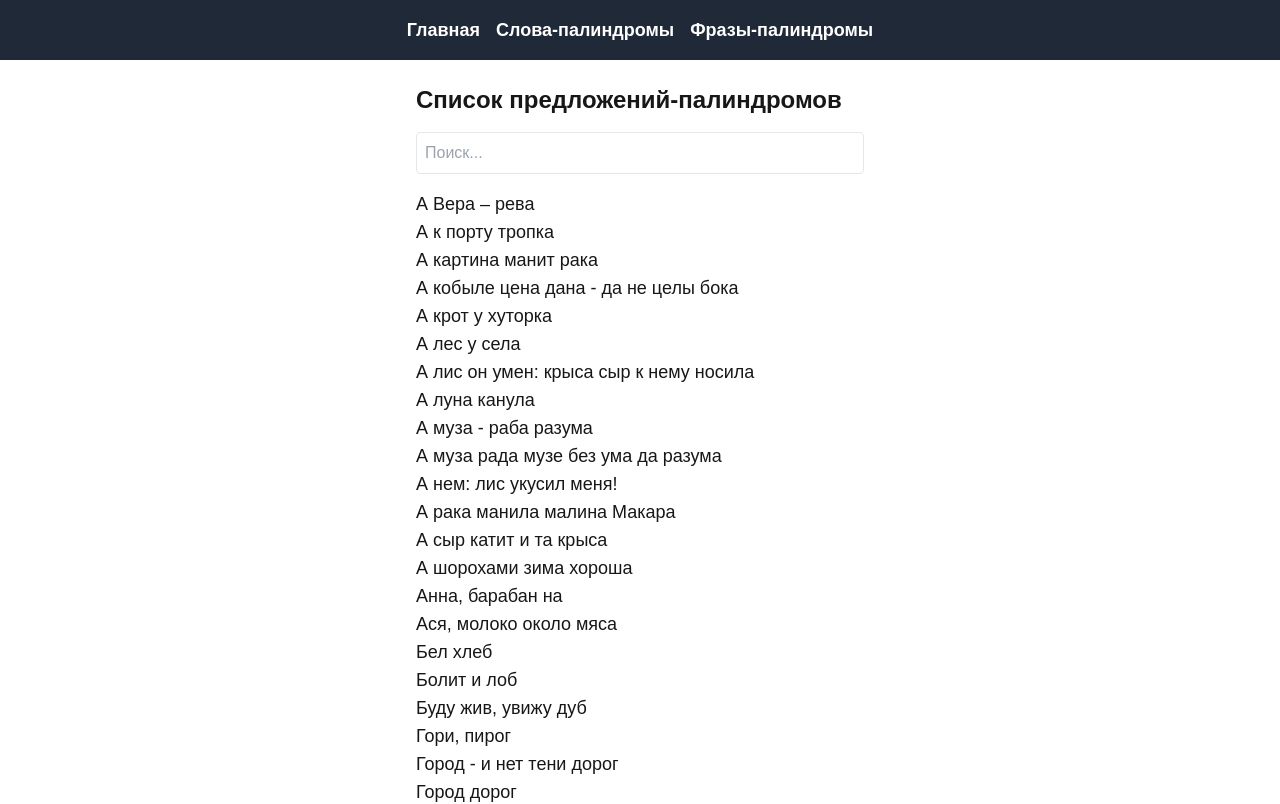
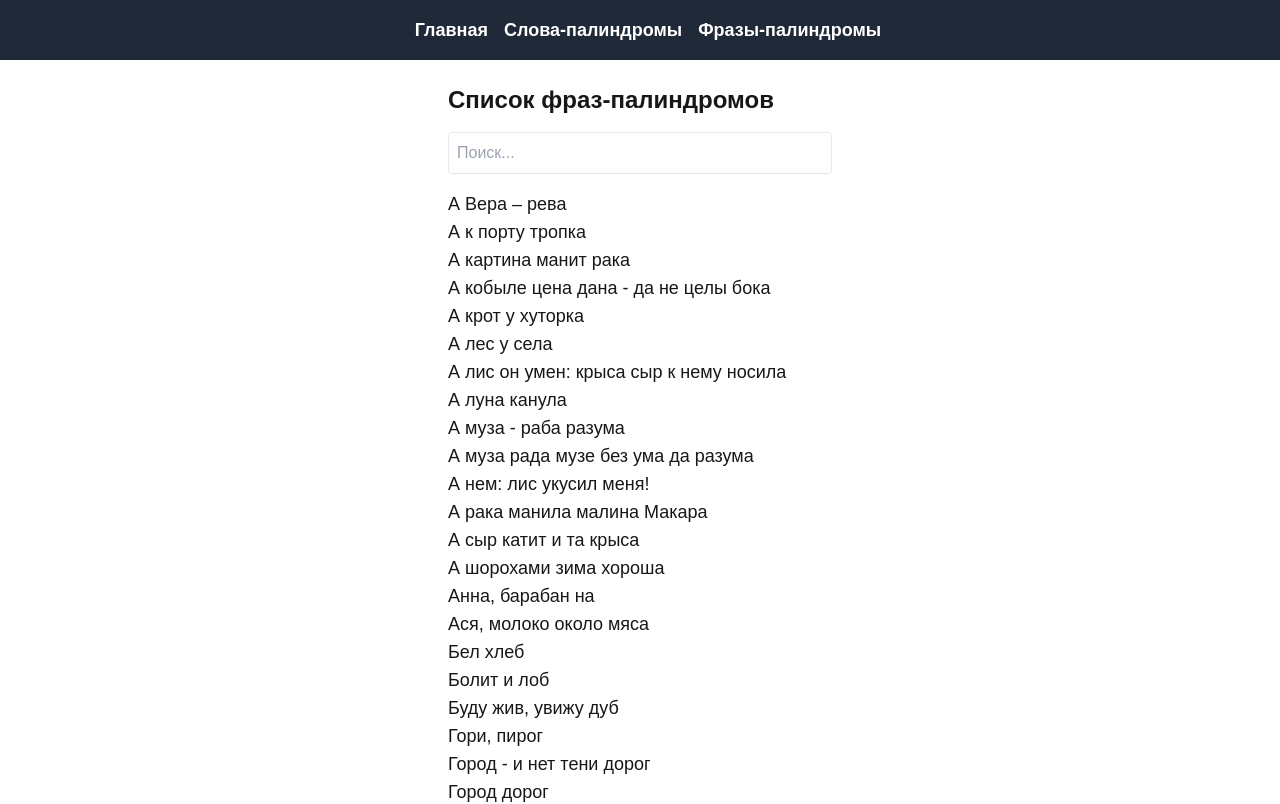
Before and after one commit to MatveiFedkovich/palindrome2.0, a Next.js app: page /sentences in a window 1280 px wide. Shown: the top 804 px of the page. Built offline with nearby package versions, Linux system fonts and the light colour scheme.

Commit message:
add: paddings

```diff
--- a/components/Navbar.js
+++ b/components/Navbar.js
@@ -3,9 +3,9 @@ import Link from 'next/link';
 const Navbar = () => {
   return (
     <nav className="w-full py-4 bg-gray-800 text-white flex justify-center space-x-4">
-      <Link href="/" className="text-lg font-semibold">Главная</Link>
+      <Link href="/" className="text-lg font-semibold ml-4">Главная</Link>
       <Link href="/dictionary" className="text-lg font-semibold">Слова-палиндромы</Link>
-      <Link href="/sentences" className="text-lg font-semibold">Фразы-палиндромы</Link>
+      <Link href="/sentences" className="text-lg font-semibold mr-4">Фразы-палиндромы</Link>
     </nav>
   );
 };
--- a/components/SentenceList.js
+++ b/components/SentenceList.js
@@ -8,8 +8,8 @@ const SentenceList = () => {
                                     .sort();
 
     return (
-      <div className="text-left mt-6 w-full max-w-md">
-        <h2 className="text-2xl font-bold">Список предложений-палиндромов</h2>
+      <div className="text-left mt-6 w-full max-w-md px-4 md:px-8">
+        <h2 className="text-2xl font-bold">Список фраз-палиндромов</h2>
         <input
           type="text"
           placeholder="Поиск..."
--- a/components/WordList.js
+++ b/components/WordList.js
@@ -8,7 +8,7 @@ const WordList = () => {
                             .sort();
 
     return (
-      <div className="text-left mt-6 w-full max-w-md">
+      <div className="text-left mt-6 w-full max-w-md px-4 md:px-8">
         <h2 className="text-2xl font-bold">Список слов-палиндромов</h2>
         <input
           type="text"
```
